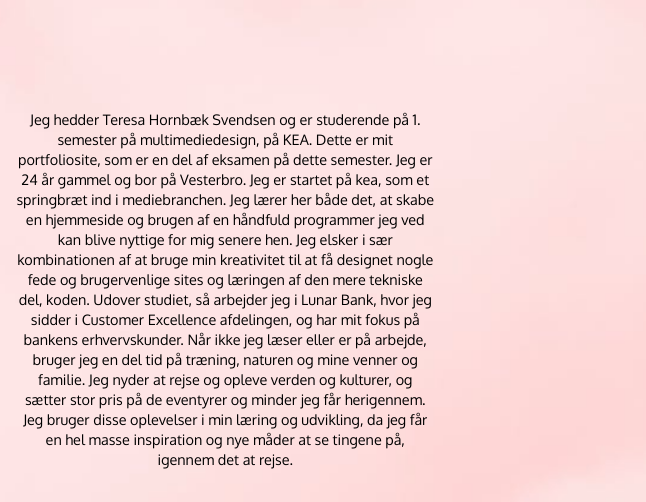
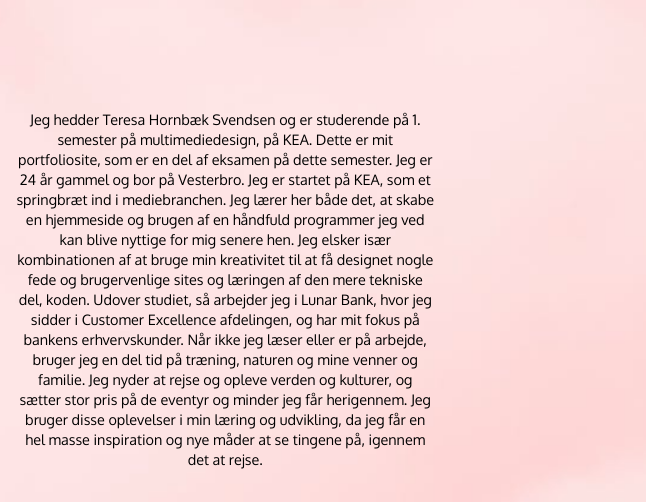
Before and after one commit to THornbaek/PORTFOLIOSITE, a plain HTML site: page PORTFOLIOSITE/ommig.html in a window 1280 px wide. Shown: the part 117-619 px from the top of the page, 634-1280 px from the left. Drawn offline with Linux system fonts and the light colour scheme.

Commit message:
Add files via upload

```diff
--- a/PORTFOLIOSITE/ommig.html
+++ b/PORTFOLIOSITE/ommig.html
@@ -4,6 +4,7 @@
     <meta charset="UTF-8" />
     <meta name="viewport" content="width=device-width, initial-scale=1.0" />
     <title>Om mig</title>
+    <link rel="icon" type="image/x-icon" href="/imgs/favicon1.ico" />
     <link rel="stylesheet" href="css/stylte.css" />
     <link rel="stylesheet" href="css/ommig.css" />
   </head>
@@ -27,17 +28,17 @@
             Jeg hedder Teresa Hornbæk Svendsen og er studerende på 1. semester
             på multimediedesign, på KEA. Dette er mit portfoliosite, som er en
             del af eksamen på dette semester. Jeg er 24 år gammel og bor på
-            Vesterbro. Jeg er startet på kea, som et springbræt ind i
+            Vesterbro. Jeg er startet på KEA, som et springbræt ind i
             mediebranchen. Jeg lærer her både det, at skabe en hjemmeside og
             brugen af en håndfuld programmer jeg ved kan blive nyttige for mig
-            senere hen. Jeg elsker i sær kombinationen af at bruge min
+            senere hen. Jeg elsker især kombinationen af at bruge min
             kreativitet til at få designet nogle fede og brugervenlige sites og
             læringen af den mere tekniske del, koden. Udover studiet, så
             arbejder jeg i Lunar Bank, hvor jeg sidder i Customer Excellence
             afdelingen, og har mit fokus på bankens erhvervskunder. Når ikke jeg
             læser eller er på arbejde, bruger jeg en del tid på træning, naturen
             og mine venner og familie. Jeg nyder at rejse og opleve verden og
-            kulturer, og sætter stor pris på de eventyrer og minder jeg får
+            kulturer, og sætter stor pris på de eventyr og minder jeg får
             herigennem. Jeg bruger disse oplevelser i min læring og udvikling,
             da jeg får en hel masse inspiration og nye måder at se tingene på,
             igennem det at rejse.
```
Also changed, not shown: PORTFOLIOSITE/index.html (+1 -0 lines), PORTFOLIOSITE/mineprojekter.html (+1 -0 lines), PORTFOLIOSITE/imgs/favicon1.ico (added).
